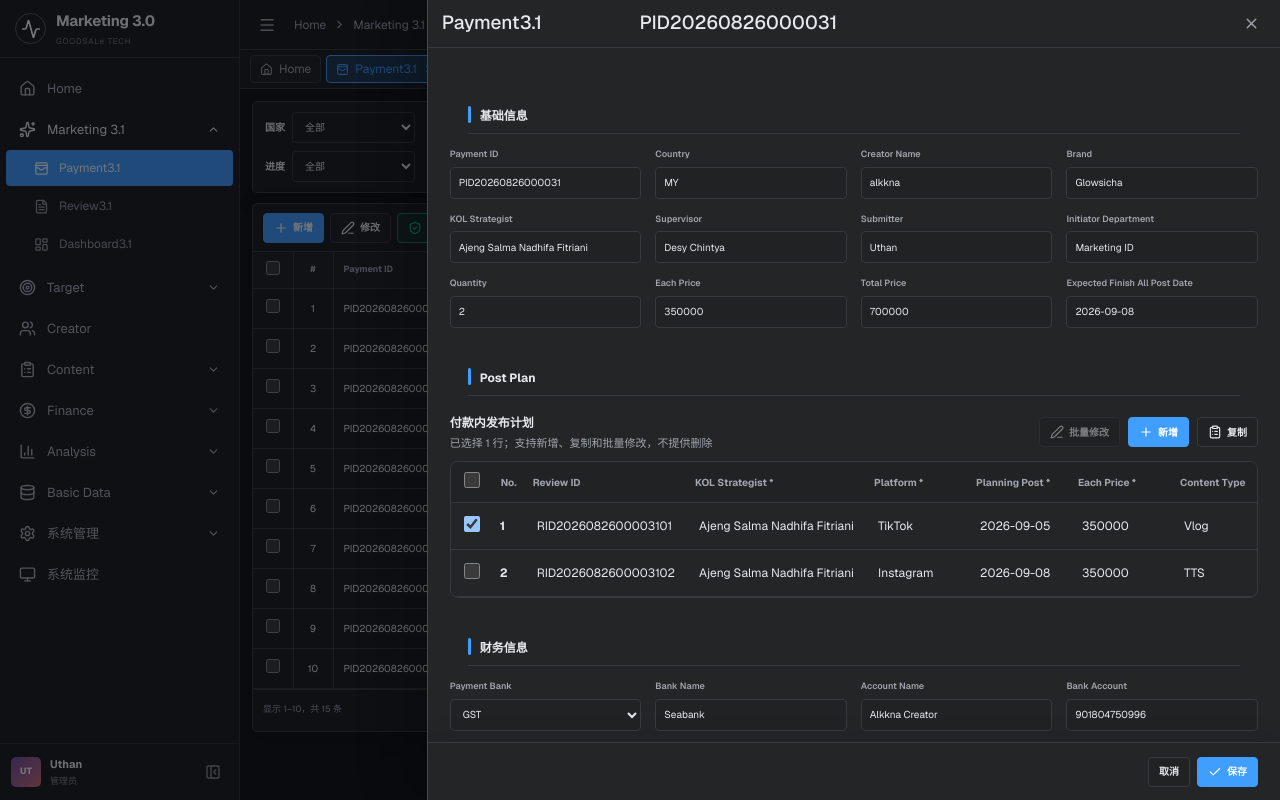
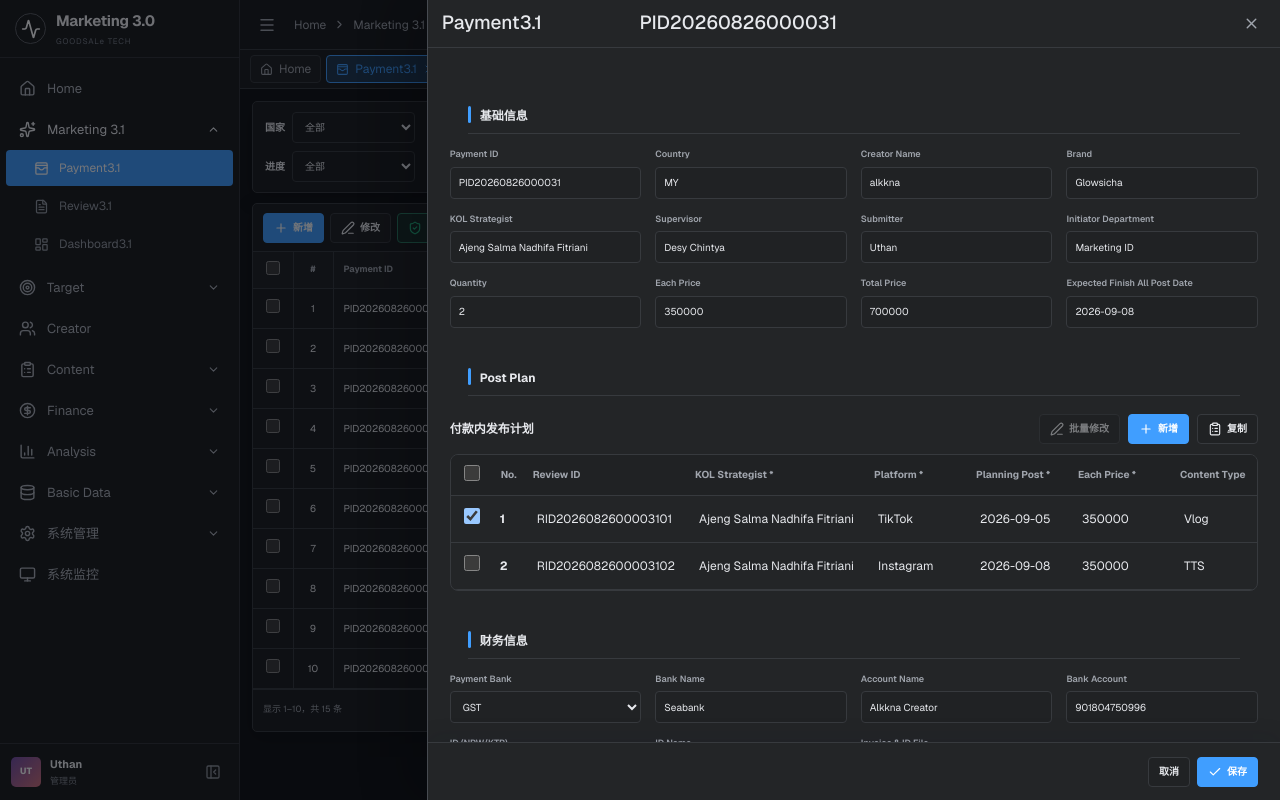
Before and after one commit to yusan531/Uthan_Marketing, a Next.js app: page / in a window 1280 px wide. Both pictures are taken after a click on the button 1213 px from the left and 308 px from the top of the page. Built offline with nearby package versions, Linux system fonts and the light colour scheme.

Commit message:
Remove Post Plan selection helper text

```diff
--- a/app/page.tsx
+++ b/app/page.tsx
@@ -624,7 +624,7 @@ function Version31Modal({ config, row, language, relatedRows, onSave, onClose }:
     return <input required={key === "planningPostDate" || key === "eachPrice"} type={key === "planningPostDate" ? "date" : key === "eachPrice" ? "number" : "text"} min={key === "eachPrice" ? 0 : undefined} value={item[key]} onFocus={() => setSelectedPlan(item.postNo)} onChange={event => updatePlan(index, key, event.target.value)} />;
   };
   const planTable = <div className="plan-table-wrap v31-plan-wrap"><table className="plan-table v31-plan-table"><thead><tr>{isPayment && <th className="plan-check-cell"><input type="checkbox" aria-label={label("全选发布计划", "Select all post plans", language)} checked={plans.length > 0 && selectedPlanRows.size === plans.length} onChange={toggleAllPlanRows} /></th>}{!isPayment && scheme === "C" && <th /> }<th>No.</th><th>Review ID</th><th>KOL Strategist *</th><th>Platform *</th><th>Planning Post *</th><th>Each Price *</th><th>Content Type</th><th>Content Angles</th><th>Rate</th><th>Product</th><th>YC</th><th>Boost Code</th><th>Owning</th></tr></thead><tbody>{plans.map((item, index) => <tr key={item.postNo} className={selectedPlan === item.postNo ? "selected-plan" : ""}>{isPayment && <td className="plan-check-cell"><input type="checkbox" aria-label={`${label("选择", "Select", language)} Post No. ${item.postNo}`} checked={selectedPlanRows.has(item.postNo)} onChange={() => togglePlanRow(item.postNo)} /></td>}{!isPayment && scheme === "C" && <td><input type="radio" disabled={!reviewValue} checked={selectedPlan === item.postNo} onChange={() => setSelectedPlan(item.postNo)} /></td>}<td><b>{item.postNo}</b></td>{(["reviewId","strategist","platform","planningPostDate","eachPrice","contentType","contentAngle","rate","product","yellowCart","boostCode","owning"] as const).map(key => <td key={key}>{renderPlanControl(item, index, key)}</td>)}</tr>)}</tbody></table></div>;
-  const postPlanSection = <>{section("Post Plan")}{isPayment && <div className="post-plan-title"><div><strong>{label("付款内发布计划", "Payment Post Plan", language)}</strong><span>{label(`已选择 ${selectedPlanRows.size} 行；支持新增、复制和批量修改，不提供删除`, `${selectedPlanRows.size} selected; add, copy and batch edit are available; deletion is disabled`, language)}</span></div><div className="v31-plan-actions"><button type="button" className="button secondary" disabled={selectedPlanRows.size === 0 || isPaymentLocked} onClick={openBatchPlanEdit}><Edit3 size={14}/>{label("批量修改", "Batch Edit", language)}</button><button type="button" className="button primary" onClick={addPlan}><Plus size={14}/>{label("新增", "Add", language)}</button><button type="button" className="button ghost" onClick={copyPlan}><ClipboardList size={14}/>{label("复制", "Copy", language)}</button></div></div>}{!isPayment && !paymentValue ? <div className="review-plan-locked"><LockKeyholeOpen size={18}/><b>{label("请先选择 Creator，再选择关联的 Payment", "Select a Creator, then the linked Payment", language)}</b></div> : planTable}</>;
+  const postPlanSection = <>{section("Post Plan")}{isPayment && <div className="post-plan-title"><div><strong>{label("付款内发布计划", "Payment Post Plan", language)}</strong></div><div className="v31-plan-actions"><button type="button" className="button secondary" disabled={selectedPlanRows.size === 0 || isPaymentLocked} onClick={openBatchPlanEdit}><Edit3 size={14}/>{label("批量修改", "Batch Edit", language)}</button><button type="button" className="button primary" onClick={addPlan}><Plus size={14}/>{label("新增", "Add", language)}</button><button type="button" className="button ghost" onClick={copyPlan}><ClipboardList size={14}/>{label("复制", "Copy", language)}</button></div></div>}{!isPayment && !paymentValue ? <div className="review-plan-locked"><LockKeyholeOpen size={18}/><b>{label("请先选择 Creator，再选择关联的 Payment", "Select a Creator, then the linked Payment", language)}</b></div> : planTable}</>;
 
   return <><Modal title={<span className="review-dialog-heading"><b>{isPayment ? "Payment3.1" : form.reviewNo ? "Review3.1-Edit" : "Review3.1-Add"}</b>{(isPayment || form.reviewNo) && <strong>{String(isPayment ? form.paymentNo : form.reviewNo)}</strong>}</span>} onClose={onClose} wide variant="v11-modal v31-modal">
     <form onSubmit={save} className="v11-form v31-form"><div className="modal-scroll-area">
```
